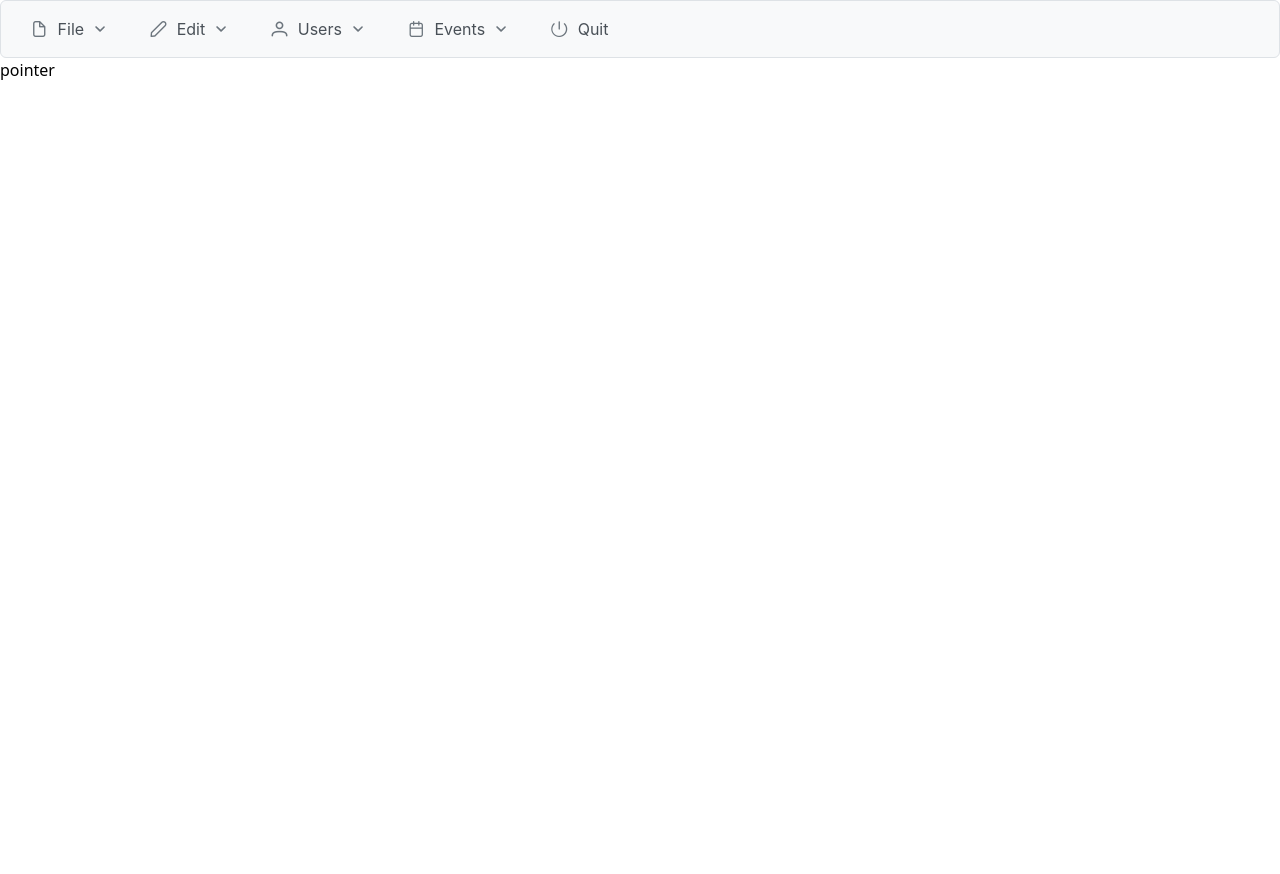
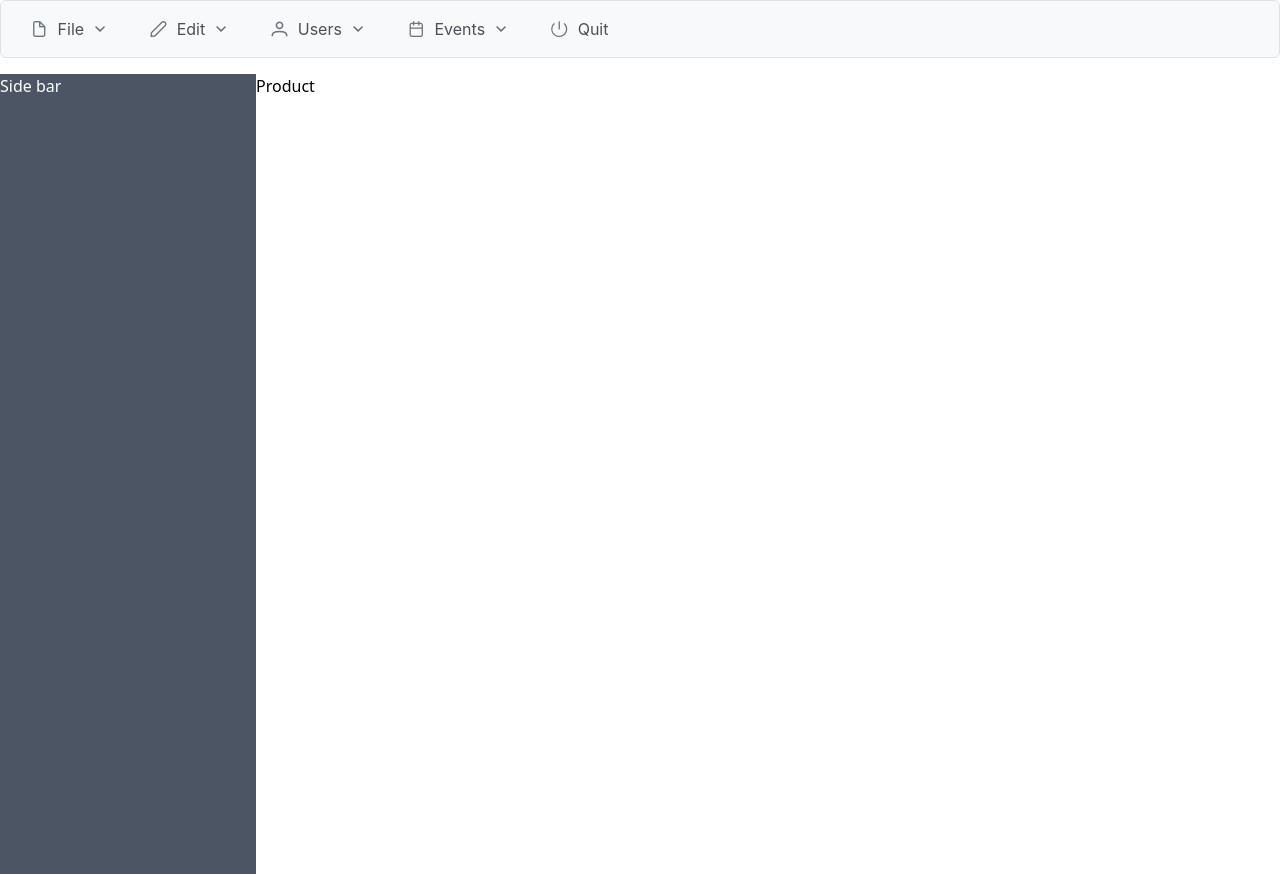
Before and after one commit to Nguyen-Phuong-Quang/e-commerce, a React (Vite) app in the folder client/: page /product in a window 1280 px wide. Before the commit the page ends 800 px from the top, so only its background shows below. Built offline with nearby package versions, Linux system fonts and the light colour scheme.

Commit message:
upload layout and navigate logic

```diff
--- a/client/src/components/DefaultLayout.jsx
+++ b/client/src/components/DefaultLayout.jsx
@@ -3,6 +3,7 @@ import { Menubar } from "primereact/menubar";
 import { userStateContext } from "../contexts/StateProvider";
 import { Navigate, Outlet } from "react-router-dom";
 import route from "../constants/route";
+import { Sidebar } from "primereact/sidebar";
 
 const items = [
     {
@@ -134,7 +135,12 @@ export default function DefaultLayout() {
     return (
         <div className="card">
             <Menubar model={items} />
-            <Outlet />
+            <div className="container mx-auto px-auto flex mt-4">
+                <div className="w-1/5 h-screen bg-gray-600 text-white">Side bar</div>
+                <div className="w-4/5">
+                    <Outlet />
+                </div>
+            </div>
         </div>
     );
 }
--- /dev/null
+++ b/client/src/components/Guest.jsx
@@ -0,0 +1,9 @@
+import { Navigate, Outlet } from "react-router-dom";
+import route from "../constants/route";
+import { userStateContext } from "../contexts/StateProvider";
+
+export default function Guest() {
+    const { currentUser, userToken } = userStateContext();
+    if (userToken && currentUser) return <Navigate to={route.HOME} />;
+    return <Outlet />;
+}
--- a/client/src/constants/route.js
+++ b/client/src/constants/route.js
@@ -1,7 +1,8 @@
 const route = {
     HOME: "/",
     SIGNIN: "/sign-in",
-    SIGNUP: "/sign-up"
+    SIGNUP: "/sign-up",
+    PRODUCT: "/product",
 };
 
 export default route;
--- a/client/src/contexts/StateProvider.jsx
+++ b/client/src/contexts/StateProvider.jsx
@@ -10,7 +10,7 @@ const StateContext = createContext({
 export const StateProvider = ({ children }) => {
     const [currentUser, setCurrentUser] = useState({});
     // const [userToken, _setUserToken] = useState(localStorage.getItem("TOKEN"));
-    const [userToken, _setUserToken] = useState('12');
+    const [userToken, _setUserToken] = useState('23123');
 
     const setUserToken = (token) => {
         if (token) {
--- a/client/src/pages/product/Product.jsx
+++ b/client/src/pages/product/Product.jsx
@@ -1,3 +1,3 @@
 export default function Product() {
-    return <h1> pointer</h1>;
+    return <h1> Product</h1>;
 }
```
Also changed, not shown: client/src/router/index.jsx (+18 -2 lines).
